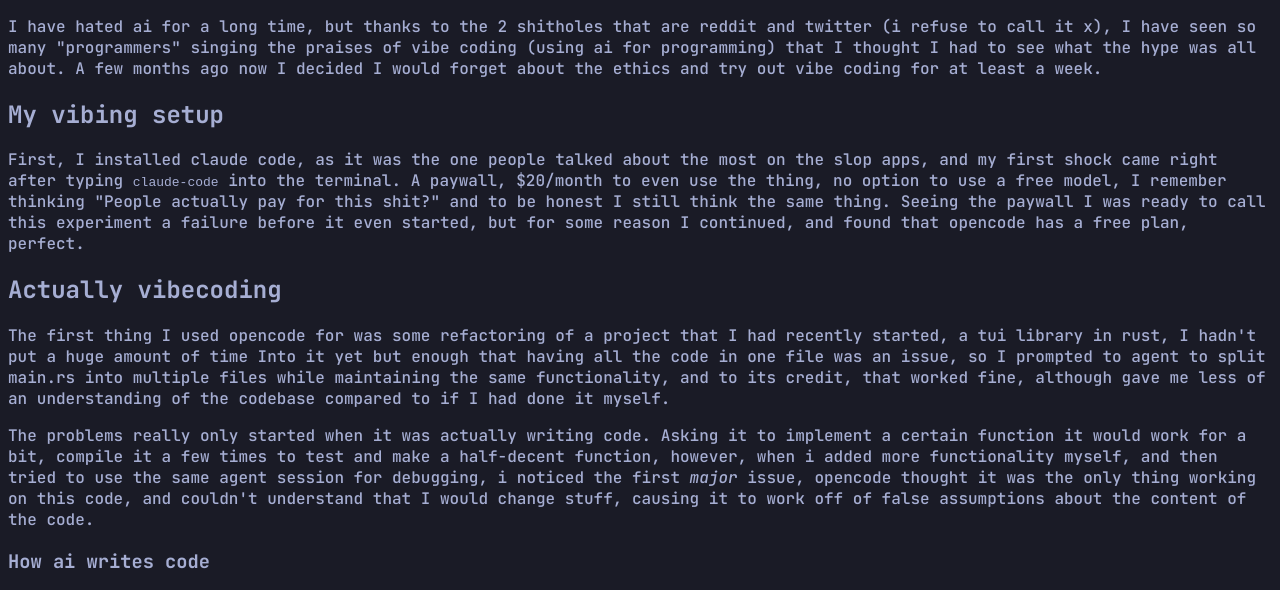
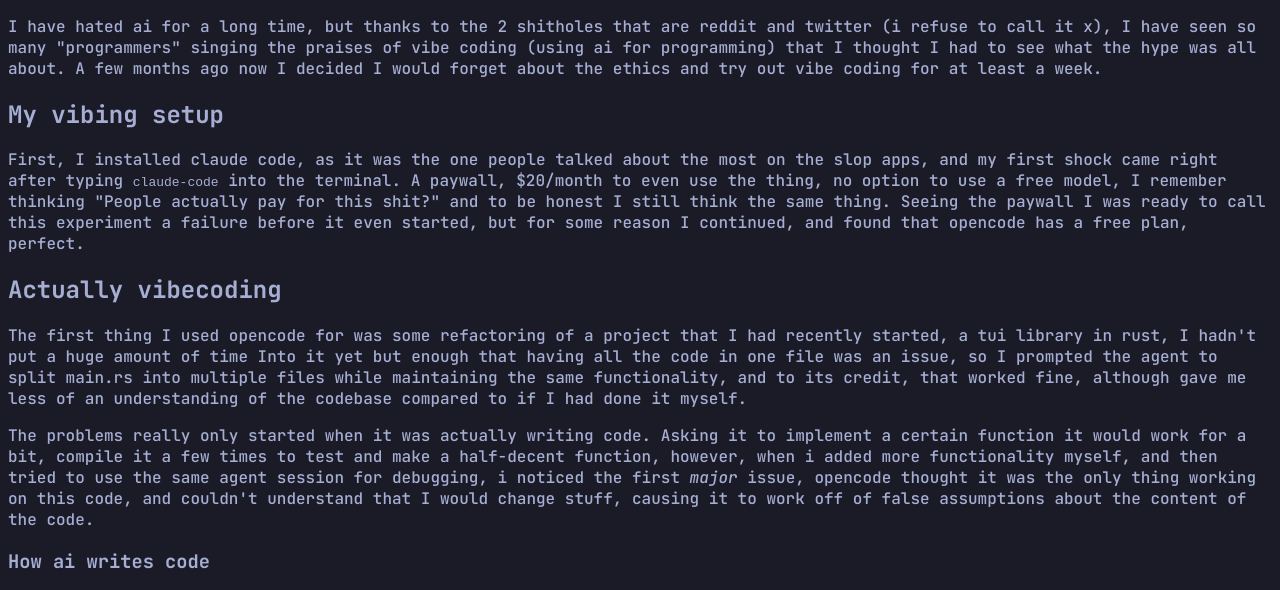
Before and after one commit to radiantsb/site, an Eleventy site: page posts/vibecoding.md in a window 1280 px wide. Shown: the part 143-733 px from the top of the page. Built offline with nearby package versions, Linux system fonts and the light colour scheme; Eleventy itself is replaced by a stand-in of ours; files that its build step writes are made by us from their sources.

Commit message:
fix typo

```diff
--- a/posts/vibecoding.md
+++ b/posts/vibecoding.md
@@ -10,7 +10,7 @@
 Seeing the paywall I was ready to call this experiment a failure before it even started, but for some reason I continued, and found that opencode has a free plan, perfect.
 
 ## Actually vibecoding
-The first thing I used opencode for was some refactoring of a project that I had recently started, a tui library in rust, I hadn't put a huge amount of time Into it yet but enough that having all the code in one file was an issue, so I prompted to agent to split main.rs into multiple files while maintaining the same functionality, and to its credit, that worked fine, although gave me less of an understanding of the codebase compared to if I had done it myself.
+The first thing I used opencode for was some refactoring of a project that I had recently started, a tui library in rust, I hadn't put a huge amount of time Into it yet but enough that having all the code in one file was an issue, so I prompted the agent to split main.rs into multiple files while maintaining the same functionality, and to its credit, that worked fine, although gave me less of an understanding of the codebase compared to if I had done it myself.
 
 The problems really only started when it was actually writing code. Asking it to implement a certain function it would work for a bit, compile it a few times to test and make a half-decent function, however, when i added more functionality myself, and then tried to use the same agent session for debugging, i noticed the first *major* issue, opencode thought it was the only thing working on this code, and couldn't understand that I would change stuff, causing it to work off of false assumptions about the content of the code.
 
```
